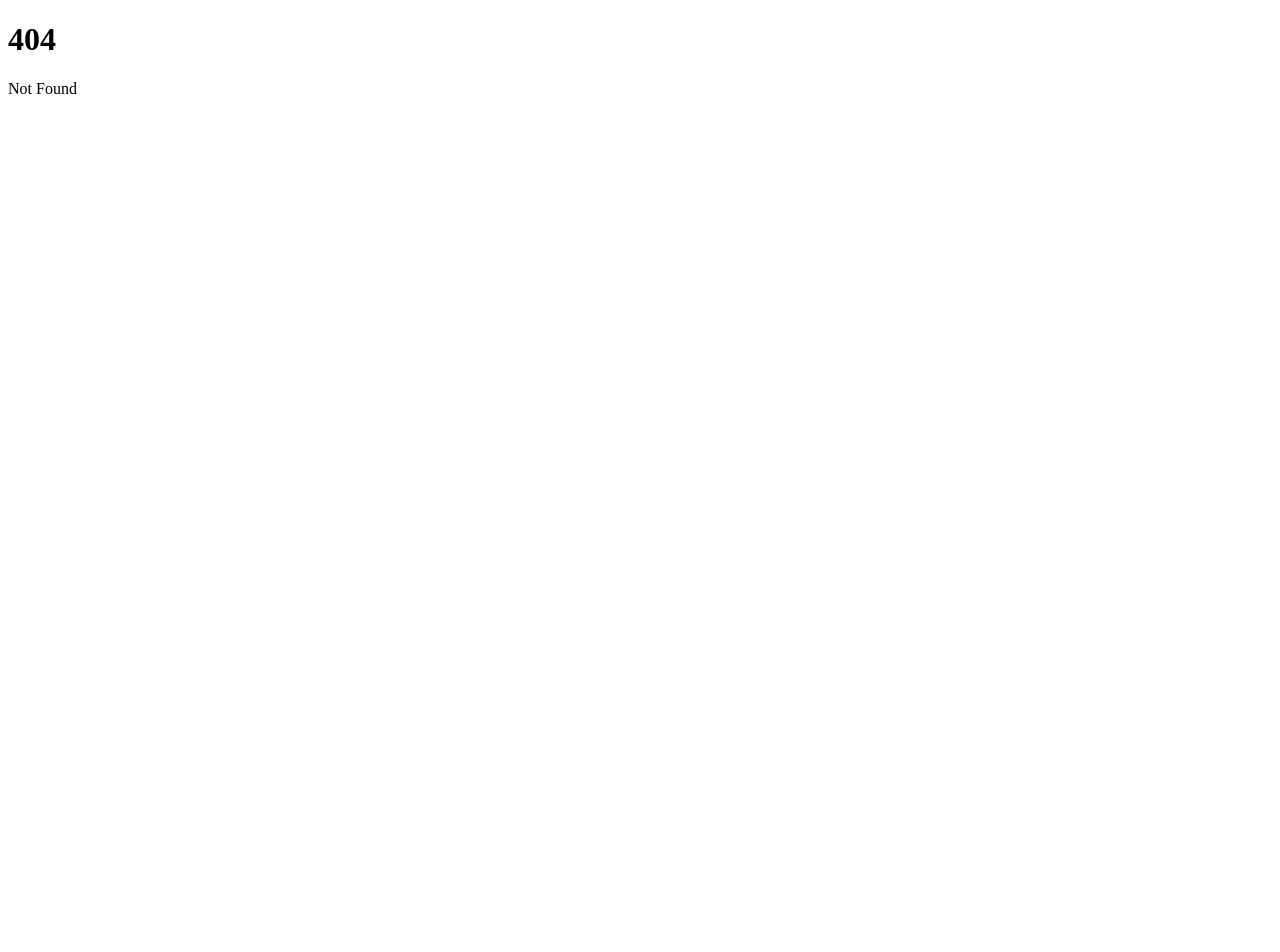
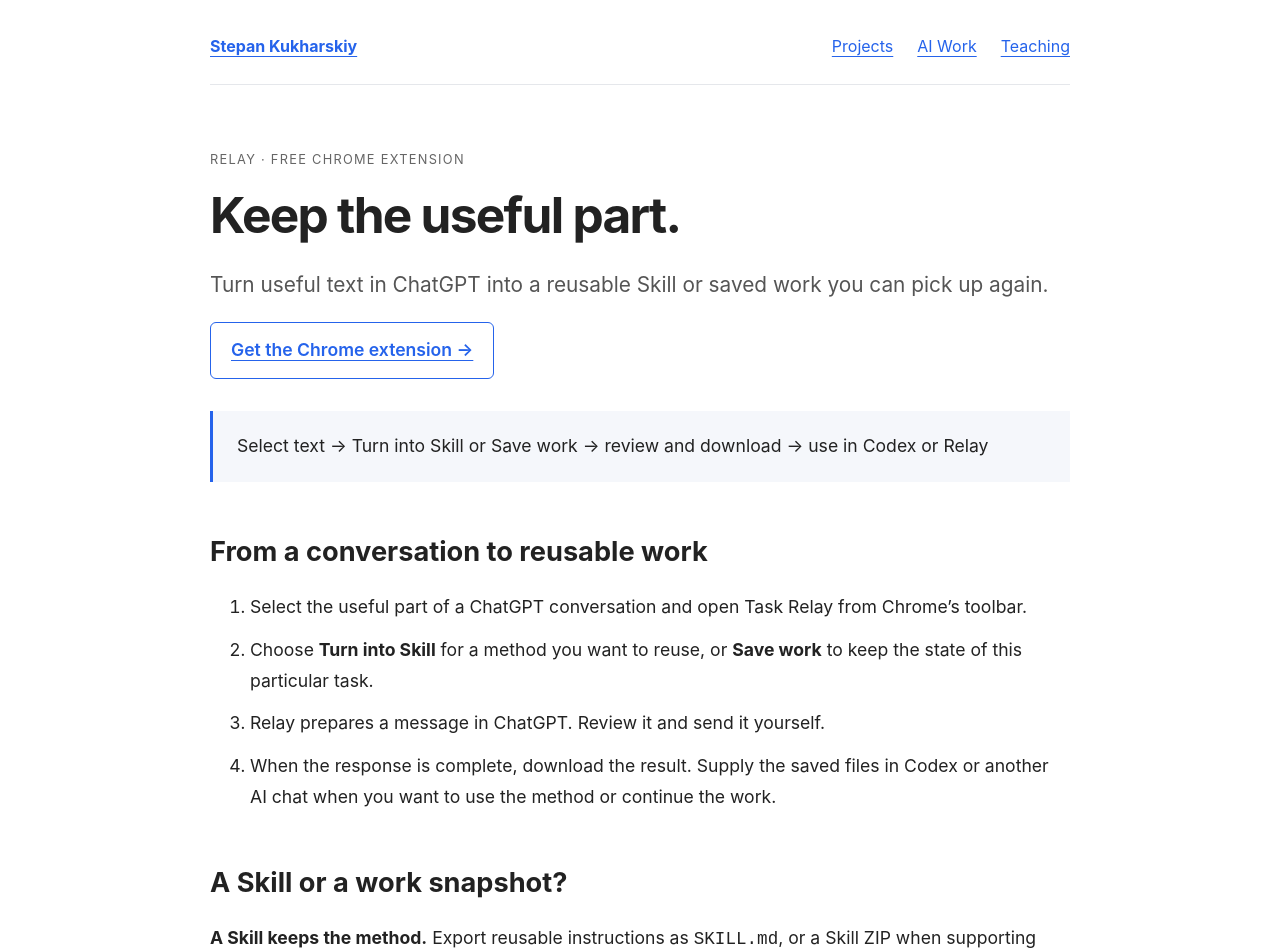
Before and after one commit to StepanKukharskiy/me, a SvelteKit app: page /relay/chrome in a window 1280 px wide. Before the commit this address had no page. Shown: the top 952 px of the page. Before the commit the page ends 800 px from the top, so only its background shows below. Built offline with nearby package versions, Linux system fonts and the light colour scheme.

Commit message:
Add Relay Chrome extension links and workflow page

```diff
--- /dev/null
+++ b/src/lib/relay.ts
@@ -0,0 +1,2 @@
+export const relayChromeStoreUrl =
+	'https://chromewebstore.google.com/detail/task-relay/alicbjedflapdighdmadgbopahfhbgbd';
--- /dev/null
+++ b/src/routes/relay/+layout.svelte
@@ -0,0 +1,6 @@
+<script lang="ts">
+	import SectionLayout from '$lib/components/SectionLayout.svelte';
+	let { children } = $props();
+</script>
+
+<SectionLayout>{@render children()}</SectionLayout>
--- /dev/null
+++ b/src/routes/relay/chrome/+page.svelte
@@ -0,0 +1,105 @@
+<script lang="ts">
+	import { resolve } from '$app/paths';
+	import { relayChromeStoreUrl } from '$lib/relay';
+</script>
+
+<svelte:head>
+	<title>Relay for Chrome — Turn Selected Text into Skills | Stepan Kukharskiy</title>
+	<meta
+		name="description"
+		content="Select useful text in ChatGPT, turn it into a reusable Skill or saved work with Relay for Chrome, and continue in Codex or another AI chat."
+	/>
+	<link rel="canonical" href="https://stepankukharskiy.com/relay/chrome" />
+	<meta property="og:title" content="Relay for Chrome — Keep the useful part" />
+	<meta
+		property="og:description"
+		content="Select text → Turn into Skill or Save work → review and download → use in Codex or Relay."
+	/>
+	<meta property="og:type" content="website" />
+	<meta property="og:url" content="https://stepankukharskiy.com/relay/chrome" />
+</svelte:head>
+
+<p class="eyebrow">Relay · Free Chrome extension</p>
+<h1>Keep the useful part.</h1>
+<p class="lede">
+	Turn useful text in ChatGPT into a reusable Skill or saved work you can pick up again.
+</p>
+<p><a class="install" href={relayChromeStoreUrl} rel="external">Get the Chrome extension →</a></p>
+
+<p class="flow">
+	Select text → Turn into Skill or Save work → review and download → use in Codex or Relay
+</p>
+
+<section>
+	<h2>From a conversation to reusable work</h2>
+	<ol>
+		<li>
+			Select the useful part of a ChatGPT conversation and open Task Relay from Chrome’s toolbar.
+		</li>
+		<li>
+			Choose <strong>Turn into Skill</strong> for a method you want to reuse, or
+			<strong>Save work</strong> to keep the state of this particular task.
+		</li>
+		<li>Relay prepares a message in ChatGPT. Review it and send it yourself.</li>
+		<li>
+			When the response is complete, download the result. Supply the saved files in Codex or another
+			AI chat when you want to use the method or continue the work.
+		</li>
+	</ol>
+</section>
+
+<section>
+	<h2>A Skill or a work snapshot?</h2>
+	<p>
+		<strong>A Skill keeps the method.</strong> Export reusable instructions as
+		<code>SKILL.md</code>, or a Skill ZIP when supporting files are needed. Use it for similar tasks
+		with new inputs.
+	</p>
+	<p>
+		<strong>Saved work keeps the context.</strong> A portable <code>.relay.md</code> snapshot retains
+		the objective, findings, evidence, proposed decisions, open questions and next actions. Supply it
+		when continuing that task in a fresh chat.
+	</p>
+	<p>
+		Saving a snapshot does not create or run a Relay Desktop job. Desktop is an optional connection
+		for keeping work in a local Relay library.
+	</p>
+</section>
+
+<section>
+	<h2>Start with your current AI chat</h2>
+	<p>
+		The portable flow needs no Relay account, Relay Desktop or separate model setup. The direct
+		message handoff supports ordinary ChatGPT conversations; other AI sites use manual copy and
+		paste. You choose what to capture and send.
+	</p>
+	<p>
+		<a href="https://task-relay-website-production.up.railway.app/chrome/support"
+			>Extension support</a
+		>
+		·
+		<a href="https://task-relay-website-production.up.railway.app/chrome/privacy"
+			>Extension privacy</a
+		>
+		· <a href={resolve('/projects#relay')}>More about Relay</a>
+	</p>
+</section>
+
+<style>
+	.install {
+		display: inline-block;
+		padding: 12px 20px;
+		border: 1px solid #2563eb;
+		border-radius: 6px;
+		font-weight: 600;
+	}
+	.flow {
+		margin: 32px 0;
+		padding: 20px 24px;
+		background: #f5f7fb;
+		border-left: 3px solid #2563eb;
+	}
+	li + li {
+		margin-top: 12px;
+	}
+</style>
--- /dev/null
+++ b/src/routes/relay/chrome/+page.ts
@@ -0,0 +1 @@
+export const prerender = true;
```
Also changed, not shown: src/routes/+page.svelte (+11 -7 lines), src/routes/projects/+page.svelte (+6 -2 lines), static/llms.txt, 1 other file (tests, documents, lock files or other folders).
